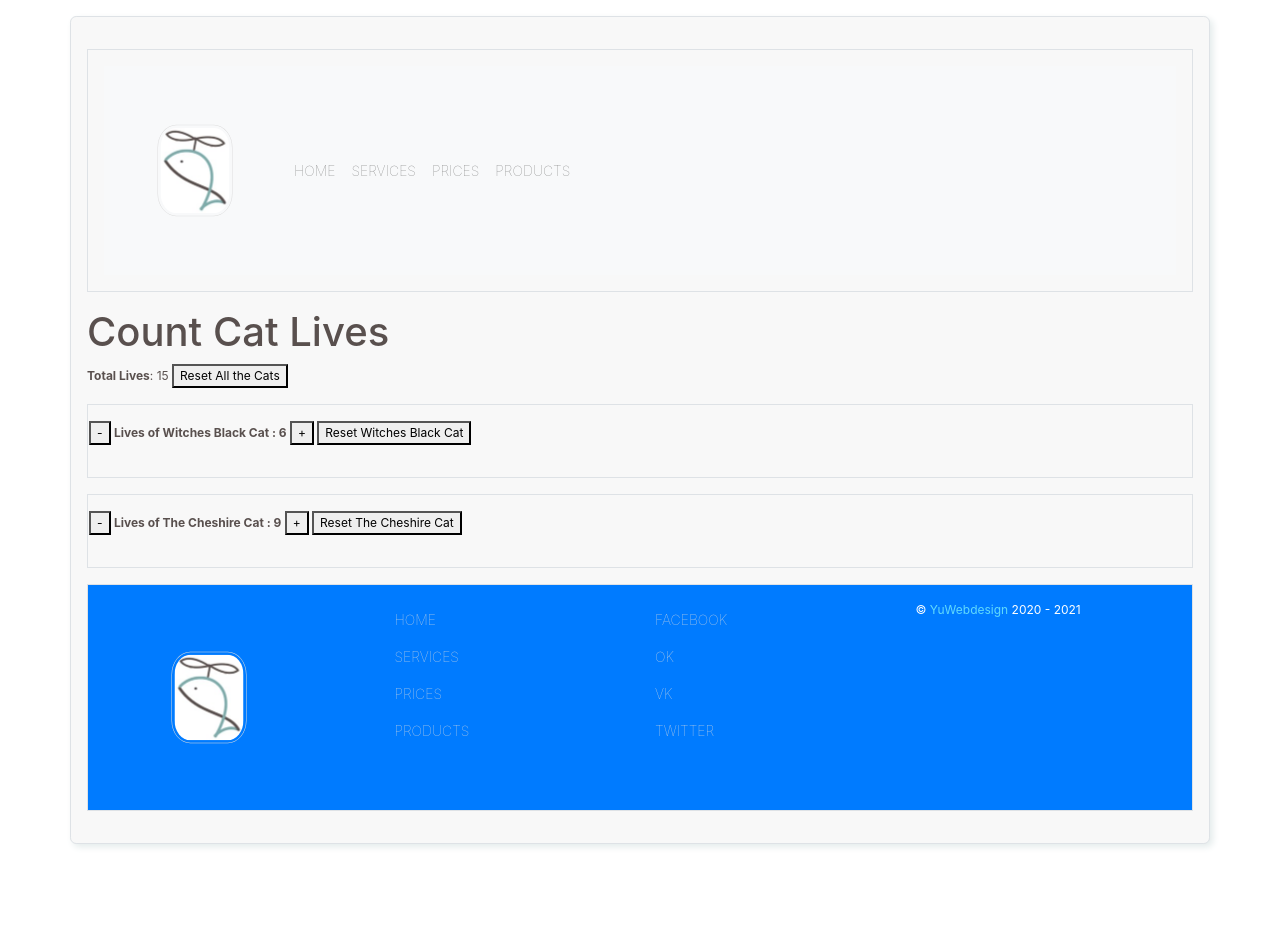
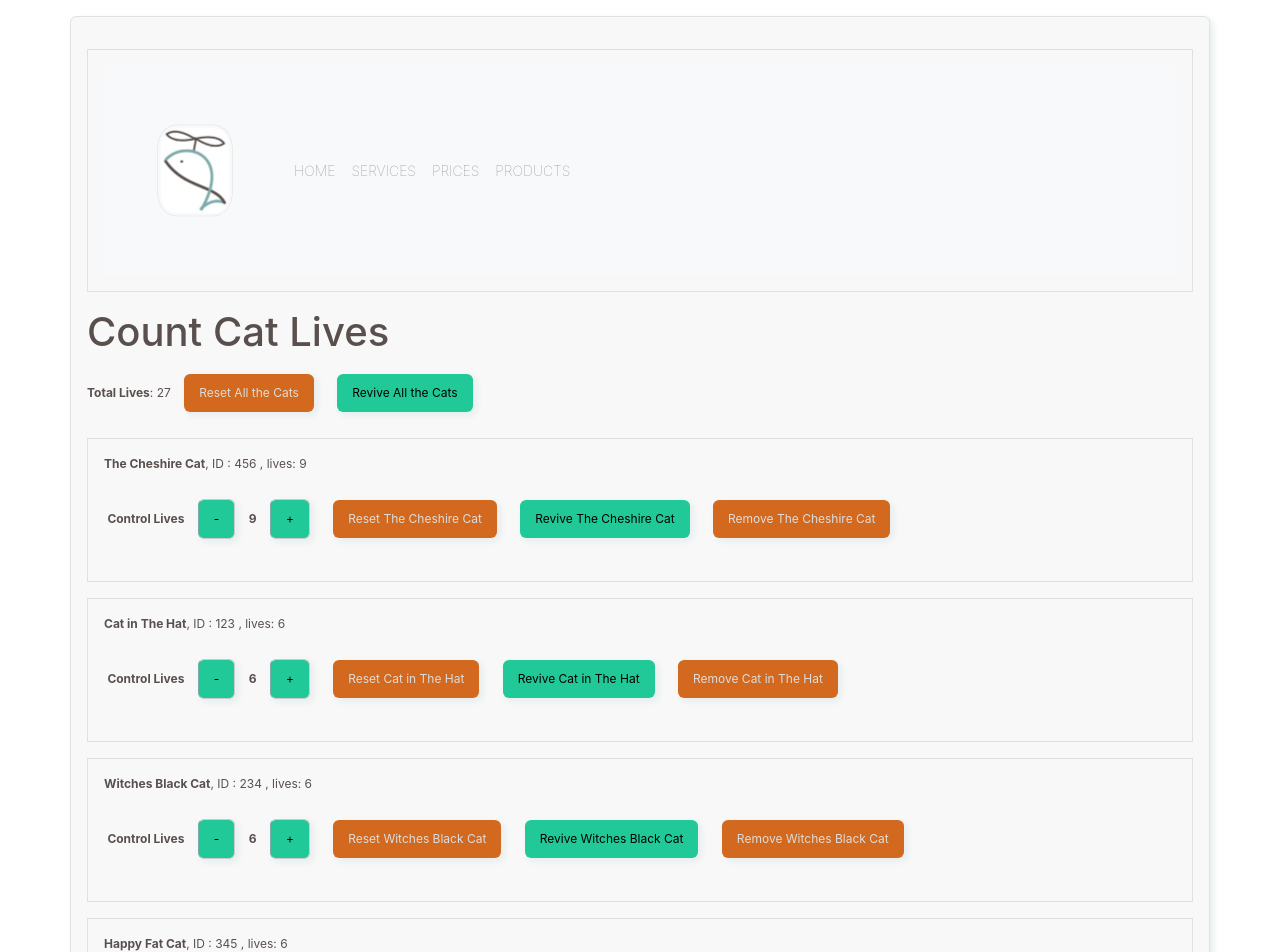
Before and after one commit to YuliaTarima/React-Cat-Counter, a React (Create React App) app: page / in a window 1280 px wide. Shown: the top 952 px of the page. Before the commit the page ends 860 px from the top, so only its background shows below. Built offline with nearby package versions, Linux system fonts and the light colour scheme.

Commit message:
Edit: cat lives counter app

```diff
--- a/src/App.css
+++ b/src/App.css
@@ -93,6 +93,45 @@ footer {
 
 }
 
+button {
+    background-color: #20c997;
+    padding: 10px 15px;
+    margin: 10px;
+    border-radius: calc(.45rem - 1px);
+    border-top-width: 1px;
+    border-right-width: 1px;
+    border-bottom-width: 1px;
+    border-left-width: 1px;
+    border-top-style: solid;
+    border-right-style: solid;
+    border-bottom-style: solid;
+    border-left-style: solid;
+    border-top-color: #CCC;
+    border-right-color: #CCC;
+    border-bottom-color: #CCC;
+    border-left-color: #7dabab;
+    -moz-box-shadow: 3px 3px 7px #e4ebeb;
+    -webkit-box-shadow: 3px 3px 7px #e4ebeb;
+    box-shadow: 3px 3px 7px #e4ebeb;
+}
+button.reset-button, button.remove-button {
+    background-color: chocolate;
+    color: #dddddd;
+    border: none;
+}
+button.revive-button {
+    /*background-color: forestgreen;*/
+    /*color: #dddddd;*/
+    border: none;
+}
+input, label {
+    padding: 10px;
+}
+.row.content {
+      padding: 0;
+      margin: 0;
+   }
+
 @keyframes App-logo-spin {
   from {
     transform: rotate(0deg);
--- a/src/App.js
+++ b/src/App.js
@@ -1,73 +1,171 @@
-import React, {useState} from 'react';
+import React, {useState, useEffect} from 'react';
 import './App.css';
 import Header from './components/Header';
 import Footer from './components/Footer';
 import Content from './components/Content';
 import Counter from "./components/Counter";
+import AddCounter from "./components/AddCounter";
 import NavItem from "./components/NavItem";
 import ResetCount from "./components/ResetCount";
 
 const navItems = [
-    { text: 'Home', link: 'home-page' },
-    { text: 'Services', link: 'products-page' },
-    { text: 'Prices', link: 'prices-page' },
-    { text: 'Products', link: 'products-page',
+    {text: 'Home', link: 'home-page'},
+    {text: 'Services', link: 'products-page'},
+    {text: 'Prices', link: 'prices-page'},
+    {
+        text: 'Products', link: 'products-page',
         navItemDropdown: [
-            { text: 'Product1', link: 'product1-page' },
-            { text: 'Product2', link: 'product2-page' },
-            { text: 'Product3', link: 'product3-page' }
+            {text: 'Product1', link: 'product1-page'},
+            {text: 'Product2', link: 'product2-page'},
+            {text: 'Product3', link: 'product3-page'}
         ]
     }
 ];
 
 const socialShareLinks = [
-    { text: 'Facebook', link: 'facebook-page' },
-    { text: 'OK', link: 'ok-page' },
-    { text: 'vk', link: 'vk-page' },
-    { text: 'Twitter', link: 'twitter-page' }
+    {text: 'Facebook', link: 'facebook-page'},
+    {text: 'OK', link: 'ok-page'},
+    {text: 'vk', link: 'vk-page'},
+    {text: 'Twitter', link: 'twitter-page'}
 ];
 
 const InitialCountersState = [
-    // { id: 123, name: 'Hungry Smart Cat', initialValue: 6 },
-    // { id: 345, name: 'Happy Fat Cat', initialValue: 6 },
-    { id: 234, name: 'Witches Black Cat', initialValue: 6 },
-    { id: 456, name: 'The Cheshire Cat', initialValue: 9 }
+    {id: 456, name: 'The Cheshire Cat', livesCount: 9},
+    {id: 123, name: 'Cat in The Hat', livesCount: 6},
+    {id: 234, name: 'Witches Black Cat', livesCount: 6},
+    {id: 345, name: 'Happy Fat Cat', livesCount: 6}
 ];
-const resetCount = 0;
-const resetAllCounters = false;
+
+//const resetCount = 0;
+//const resetAllCounters = false;
 
 function App() {
 
+    // state
     const [counters, setCounters] = useState(InitialCountersState);
-    const [resetAll, setResetAll] = useState(resetAllCounters);
+    const initialTotalLives = counters
+        .map(el => el.livesCount)
+        .reduce((previous, current) => previous + current);
+    const [totalLives, setTotalLives] = useState(initialTotalLives);
 
-    const initialTotalCount = InitialCountersState
-        .map(el => el.initialValue)
-        .reduce((previous, current) => previous + current);
-    const [totalCount, setTotalCount] = useState(initialTotalCount);
+    const calculateTotalCatLives = () => {
+        setTotalLives(counters
+            .map(el => el.livesCount)
+            .reduce((previous, current) => previous + current)
+        );
+    };
 
-    function countChanges(result, addSubtractValue) {
-        console.log('App: countChanges: result: ' + result + ', addSubtractValue: ' + addSubtractValue);
-        console.log('App state: totalCount: ' + totalCount);
-        console.log('totalCount: ' + totalCount + ' vs result: ' + result);
-        setTotalCount(totalCount + addSubtractValue);
+    const incrementLives = (id) => {
+        const index = counters.findIndex(el => el.id === id);
+        const newCounters = [...counters];
+        newCounters[index].livesCount = newCounters[index].livesCount + 1;
+        setCounters(newCounters);
+        setTotalLives(calculateTotalCatLives);
+    }
+    const decrementLives = (id) => {
+        const newCounters = counters.map(el => {
+            if (el.id === id) return {...el, livesCount: el.livesCount - 1};
+            return el;
+        });
+        setCounters(newCounters);
+        setTotalLives(calculateTotalCatLives);
+        //setTotalLives(totalLives - 1);
     }
 
-    const resetAllHandler = (name) => {
+    const resetLives = (name, id) => {
         const msg = 'Are you sure you want to reset ' + name + ' ?';
+        console.log('COUNTERS: ' + counters.map(el => el.livesCount.valueOf()));
         if (window.confirm(msg)) {
-            setTotalCount(resetCount);
-            setResetAll(true);
+            const index = counters.findIndex(el => el.id === id);
+            const newCounters = [...counters];
+            newCounters[index].livesCount = 0;
+            setCounters(newCounters);
+            setTotalLives(calculateTotalCatLives);
+        }
+    }
 
-            console.log('COUNTERS: ' + counters.map(el => el.initialValue.valueOf()));
+    const resetAllCats = () => {
+        const msg = 'Are you sure you want to reset all the Cats?';
+        if (window.confirm(msg)) {
+            setTotalLives(0);
+
+            // console.log('COUNTERS: ' + counters.map(el =>
+            // el.livesCount.valueOf()));
             const newCounters = counters;
             for (let counter of newCounters) {
-                counter.initialValue = 0
+                counter.livesCount = 0
+            }
+            // const newCounters = counters.map(el => ({ ...el, livesCount: 0 }));
+            setCounters(newCounters);
+        }
+    }
+
+    const reviveCat = (name, id) => {
+        const msg = 'Are you sure you want to give ' + name + ' 9 lives?';
+        //console.log('COUNTERS: ' + counters.map(el =>
+        // el.livesCount.valueOf()));
+        if (window.confirm(msg)) {
+            const index = counters.findIndex(el => el.id === id);
+            const newCounters = [...counters];
+            newCounters[index].livesCount = 9;
+            setCounters(newCounters);
+            setTotalLives(calculateTotalCatLives);
+        }
+    }
+
+    const reviveAllCats = () => {
+        const msg = 'Are you sure you want to give every cat 9 lives?';
+        if (window.confirm(msg)) {
+            const newCounters = counters;
+            for (let counter of newCounters) {
+                counter.livesCount = 9;
             }
             setCounters(newCounters);
-            console.log(newCounters);
+            setTotalLives(calculateTotalCatLives);
         }
     }
+
+    const removeCat = (name, id) => {
+        const msg = 'Are you sure you want to remove ' + name + ' ?';
+        //console.log('COUNTERS: ' + counters.map(el =>
+        // el.livesCount.valueOf()));
+        if (window.confirm(msg)) {
+            if (counters.length === 1) {
+                window.confirm('Can not remove the sole survivor');
+                //setTotalLives(counters.livesCount)
+                return counters;
+            }
+            const newCounters = counters.filter(el => el.id !== id);
+            setCounters(newCounters);
+            //setCounters(counters.filter(el => el.id !== id));
+            // console.log(counters.filter(el => el.id !== id));
+            // console.log(counters);
+            // console.log(newCounters);
+            //setTotalLives(calculateTotalCatLives);
+            setTotalLives(newCounters
+                .map(el => el.livesCount)
+                .reduce((previous, current) => previous + current)
+            );
+        }
+    };
+
+    const addCat = (name, count) => {
+        const newCounters = [...counters, {
+            id: Math.random(),
+            name,
+            livesCount: count
+        }];
+        setCounters(newCounters);
+        //setTotalLives(calculateTotalCatLives);
+        console.log('counters');
+        console.log(counters);
+        console.log('newCounters');
+        console.log(newCounters);
+        setTotalLives(newCounters
+            .map(el => el.livesCount)
+            .reduce((previous, current) => previous + current)
+        );
+    };
 
     return (
         <div className="App">
@@ -76,19 +174,34 @@ function App() {
 
                 <h1>Count Cat Lives</h1>
 
-                <strong>Total Lives</strong>: {totalCount}
+                <strong>Total Lives</strong>: {totalLives}
 
                 &nbsp;
-                <button onClick={() => resetAllHandler('All the Cats?')}>
+                <button className="reset-button" onClick={() => resetAllCats()}>
                     Reset All the Cats
                 </button>
 
-                <div>{InitialCountersState.map(el => <Counter key={el.name} counter={el}
-                                                  countChanges={countChanges}
-                                                  resetCount={resetCount}
-                                                  resetAll={resetAll}
+                &nbsp;
+                <button className="revive-button"
+                        onClick={() => reviveAllCats()}>
+                    Revive All the Cats
+                </button>
+
+                {/*<AddCounter onSubmit={addCat()} />*/}
+
+                <div>{counters.map(el => <Counter key={el.id}
+                                                  counter={el}
+                                                  id={el.id}
+                                                  name={el.name}
+                                                  livesCount={el.livesCount}
+                                                  incrementLives={incrementLives}
+                                                  decrementLives={decrementLives}
+                                                  resetLives={resetLives}
+                                                  reviveCat={reviveCat}
+                                                  removeCat={removeCat}
                 />)}
                 </div>
+                <AddCounter onSubmit={() => addCat()} addCat={addCat}/>
 
                 <Footer footerNavItems={navItems}
                         socialShareLinks={socialShareLinks}/>
--- a/src/components/Counter.js
+++ b/src/components/Counter.js
@@ -1,50 +1,37 @@
 import React, {useState} from 'react';
-import ResetCount from './ResetCount';
 
 function Counter(props) {
 
-    const {name, initialValue} = props.counter;
-    const {resetAll, resetCount} = props;
-
-    const [count, setCount] = useState(initialValue);
-
-    console.log('resetAll '+resetAll);
-    console.log(resetAll === true);
-
-    const incrementCountHandler = () => {
-        //count++;
-        setCount(count + 1);
-        console.log('Counter: count in + Handler ' + count);
-        props.countChanges(count, +1);
-    }
-    const decrementCountHandler = () => {
-        //count--;
-        setCount(count - 1);
-        console.log('Counter: count in - Handler ' + count);
-        props.countChanges(count, -1);
-        console.log('PROPS: ' + props.counter);
-    }
-
-    const resetHandler = (name) => {
-        const msg = 'Are you sure you want to reset ' + name + ' ?';
-        if (window.confirm(msg)) {
-            props.countChanges(count, -(count));
-            setCount(props.resetCount);
-        }
-    }
+    const {id, name, livesCount} = props.counter;
 
     return (
         <div className="container p-3 my-3 border">
             <div className="row content">
+                <p><strong>{name}</strong>, ID : {id} , lives: {livesCount}</p>
+            </div>
+            <div className="row content">
                 <p>
-                    <button onClick={decrementCountHandler}>-</button>
-                    &nbsp;<strong>Lives of {name} : {count}</strong>&nbsp;
-                    <button onClick={incrementCountHandler}>+</button>
-
                     &nbsp;
-                    <button onClick={() => resetHandler(name)}>
+                    <strong>Control Lives</strong>&nbsp;
+                    <button onClick={() => props.decrementLives(id)}>-
+                    </button>
+                    &nbsp;
+                    <strong>{livesCount}</strong>&nbsp;
+                    <button onClick={() => props.incrementLives(id)}>+
+                    </button>
+                    &nbsp;
+                    <button className="reset-button" onClick={() => props.resetLives(name, id)}>
                         Reset {name}
                     </button>
+                    &nbsp;
+                    <button className="revive-button" onClick={() => props.reviveCat(name, id)}>
+                        Revive {name}
+                    </button>
+                    &nbsp;
+                    <button className="remove-button" onClick={() => props.removeCat(name, id)}>
+                        Remove {name}
+                    </button>
+                    &nbsp;
                 </p>
             </div>
         </div>
```
Also changed, not shown: src/components/AddCounter.js (+11 -8 lines).
